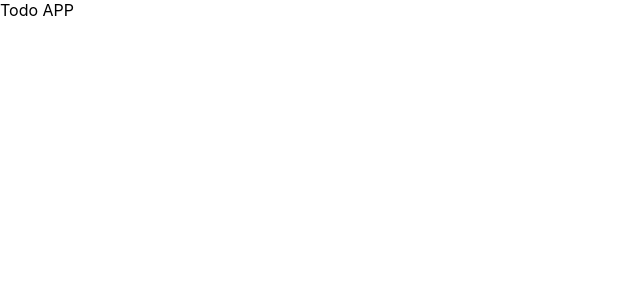
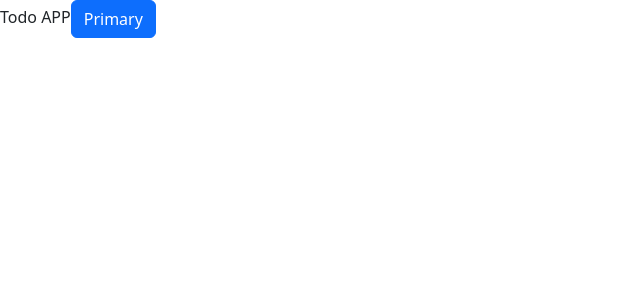
Before and after one commit to balaji1610/Neulancers_Todo, a React (Create React App) app: page / in a window 1280 px wide. Shown: the top 300 px of the page, without its empty margins (0-640 px from the left). Built offline with nearby package versions, Linux system fonts and the light colour scheme.

Commit message:
Add_bootstrap

```diff
--- a/package.json
+++ b/package.json
@@ -7,6 +7,7 @@
     "@testing-library/jest-dom": "^5.16.5",
     "@testing-library/react": "^13.4.0",
     "@testing-library/user-event": "^13.5.0",
+    "bootstrap": "^5.3.0",
     "react": "^18.2.0",
     "react-dom": "^18.2.0",
     "react-scripts": "5.0.1",
--- a/src/App.js
+++ b/src/App.js
@@ -1,5 +1,13 @@
 function App() {
-  return <div> Todo APP</div>;
+  return (
+    <div>
+      {" "}
+      Todo APP
+      <button type="button" class="btn btn-primary">
+        Primary
+      </button>
+    </div>
+  );
 }
 
 export default App;
```
Also changed, not shown: src/index.js (+7 -6 lines), 1 other file (tests, documents, lock files or other folders).
